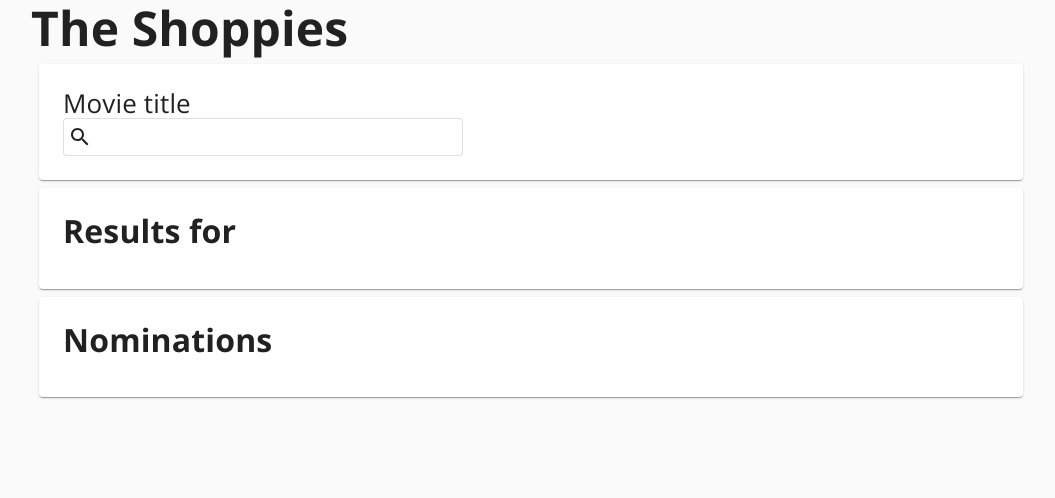
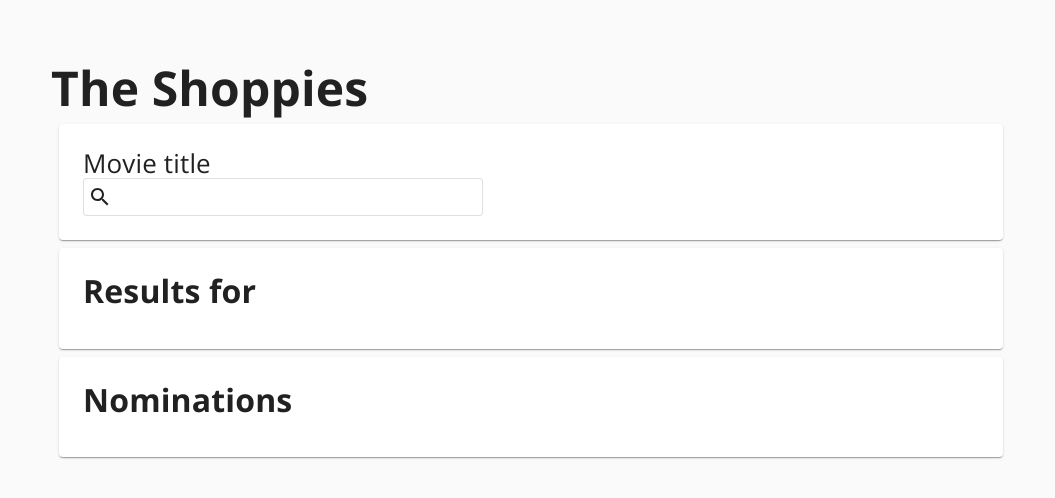
Before and after one commit to armiantos/shopify-frontend-intern, a React (Create React App) app: page / in a window 1280 px wide. Shown: the top 498 px of the page, without its empty margins (109-1164 px from the left). Built offline with nearby package versions, Linux system fonts and the light colour scheme.

Commit message:
Add App wide padding

```diff
--- a/src/App.css
+++ b/src/App.css
@@ -1,3 +1,4 @@
 .App {
     width: min(1000px, 100vw);
+    padding: 20px;
 }
--- a/src/App.tsx
+++ b/src/App.tsx
@@ -23,6 +23,9 @@ type SearchResults = {
 const useStyles = makeStyles((theme) => ({
     root: {
         width: '100%',
+    },
+    title: {
+        marginTop: theme.spacing(5),
     },
     paper: {
         padding: theme.spacing(3),
@@ -82,7 +85,9 @@ function App() {
                     <Banner open={open} setOpen={setOpen} content={message} />
 
                     <header>
-                        <Typography variant="h1">The Shoppies</Typography>
+                        <Typography variant="h1" className={classes.title}>
+                            The Shoppies
+                        </Typography>
                     </header>
 
                     <Paper className={`Search ${classes.paper}`}>
```
